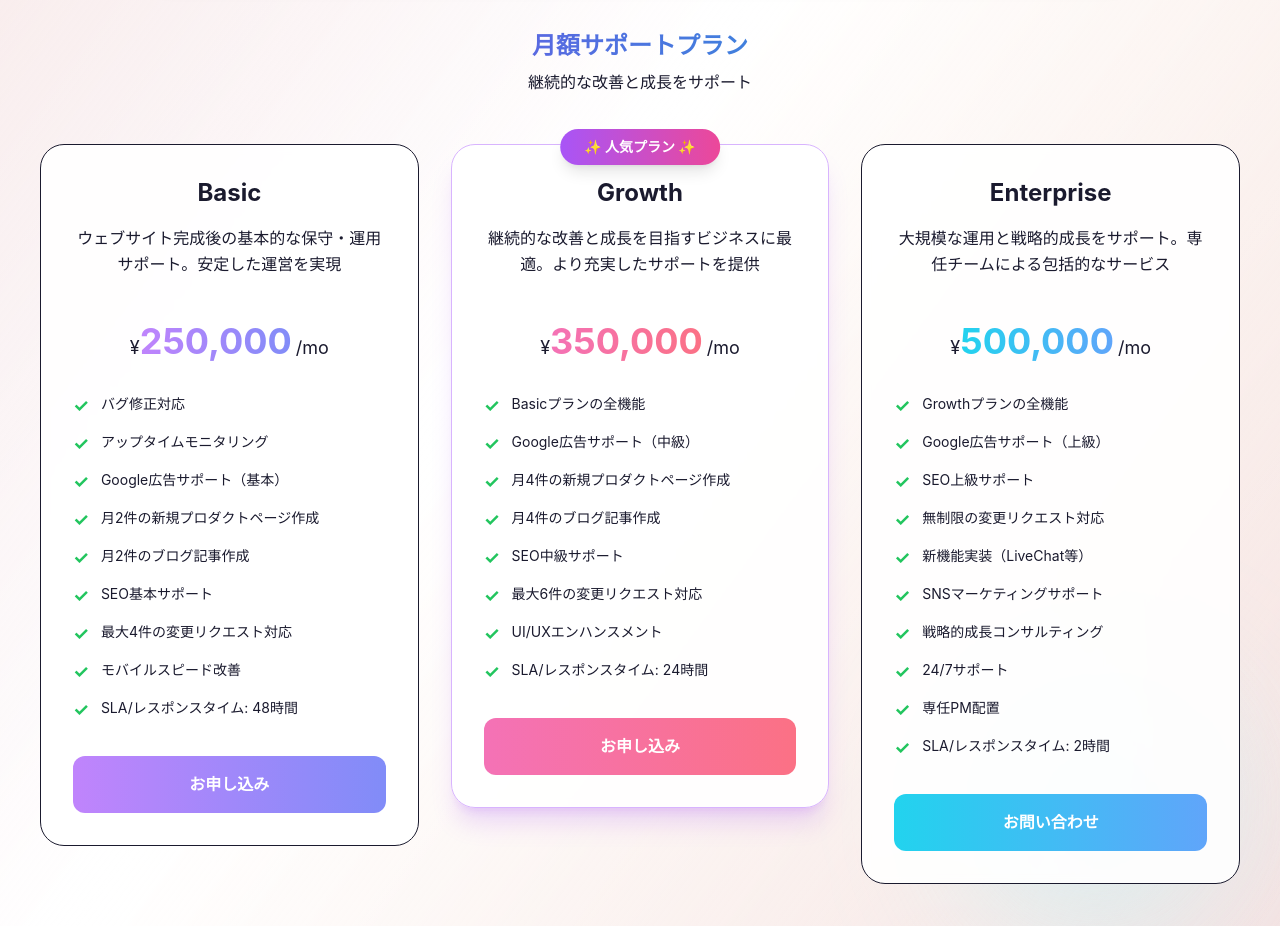
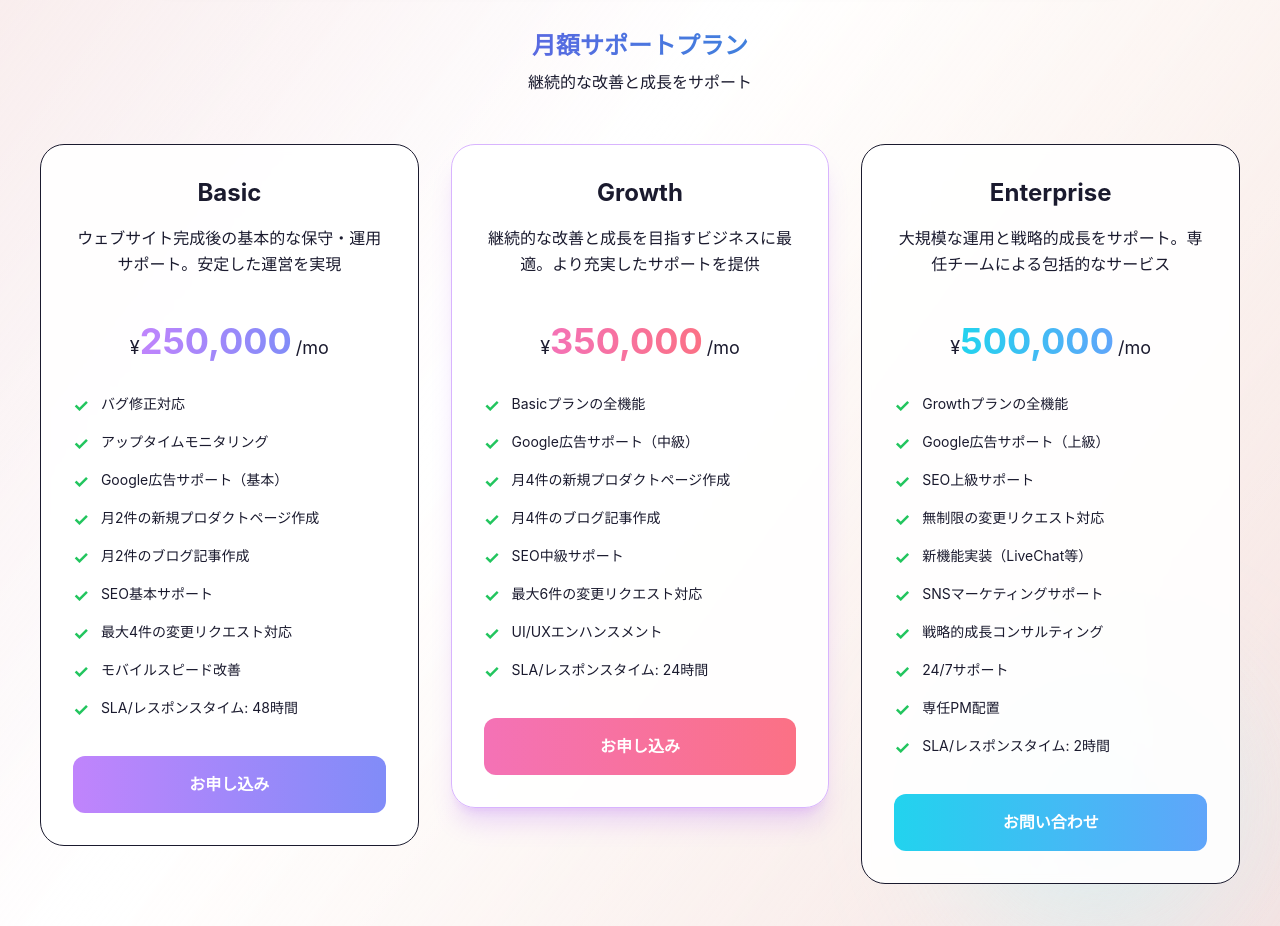
Before and after one commit to alzin/ui-ux-nipporia-lp, a Next.js app: page / in a window 1280 px wide. Shown: the part 6360-7286 px from the top of the page. Built offline with nearby package versions, Linux system fonts and the light colour scheme.

Commit message:
refactor: remove featured badge from PlansSection for cleaner design

```diff
--- a/src/components/pages/home/sections/PlansSection.tsx
+++ b/src/components/pages/home/sections/PlansSection.tsx
@@ -93,14 +93,6 @@ const PlansSection = () => {
                   animationDelay: `${index * 200}ms`,
                 }}
               >
-                {/* Featured Badge */}
-                {plan.featured && (
-                  <div className="absolute -top-4 left-1/2 transform -translate-x-1/2">
-                    <div className="bg-gradient-to-r from-purple-500 to-pink-500 text-white px-6 py-2 rounded-full text-sm font-bold shadow-lg">
-                      {t.pricing.popularBadge}
-                    </div>
-                  </div>
-                )}
 
                 {/* Plan Name */}
                 <h3 className="text-2xl font-bold text-gray-800 mb-4 text-center group-hover:text-purple-600 transition-colors duration-300">
```
